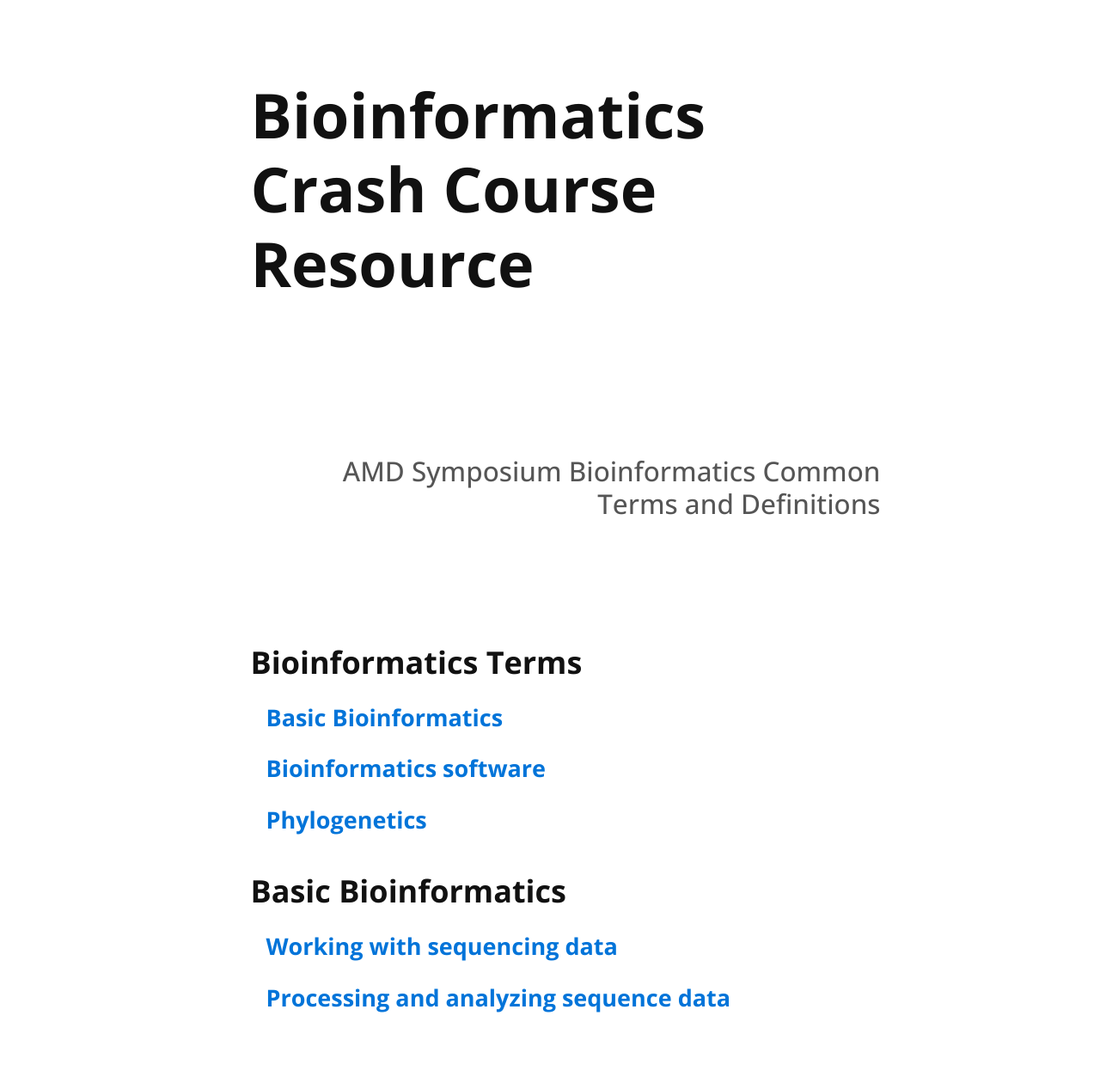
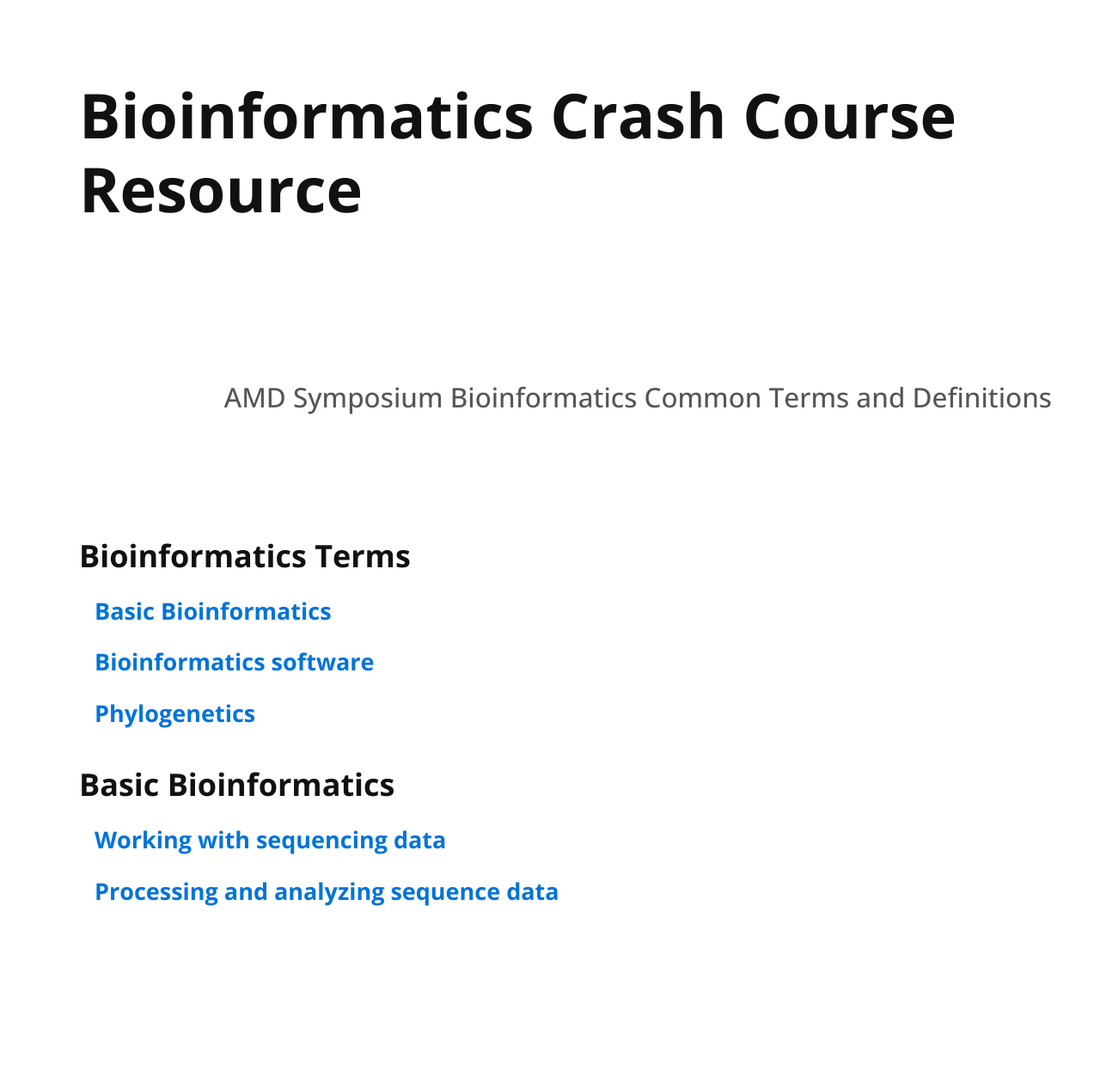
Before and after one commit to StaPH-B/midwest-region, a Jekyll site: the page built from index.md, in a window 1280 px wide. Shown: the whole page at 86% size. Built offline with Jekyll 4.4.1, drawn with Linux system fonts in a browser that asks for light colours; nearby versions of some CDN libraries; our own code applies the rules of GitHub Pages for plain Markdown files; after the commit the page ends 1143 px from its top, so only the background shows below that.

Commit message:
changed max width to reduce wasted sapce

```diff
--- a/css/solo.css
+++ b/css/solo.css
@@ -193,7 +193,7 @@ pre > code {
 }
 
 .container {
-  max-width: 625px;
+  max-width: 80%;
   margin: 0 auto;
   padding: 0 0.75rem;
 }
```
